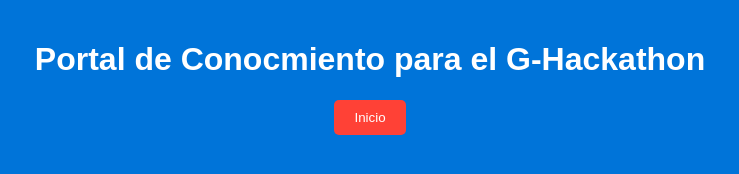
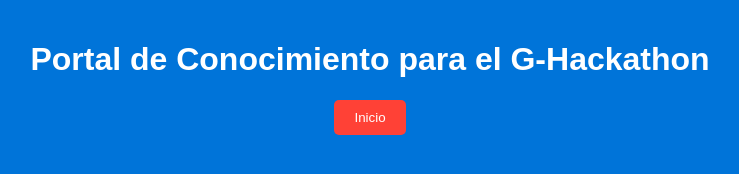
Before and after one commit to fidatoto/ghackathon, a plain HTML site: page PortalDeConocimiento.html in a window 1280 px wide. Shown: the whole page, without its empty margins (270-1009 px from the left). Drawn offline with Linux system fonts and the light colour scheme.

Commit message:
Hackathon de Genesys update

```diff
--- a/PortalDeConocimiento.html
+++ b/PortalDeConocimiento.html
@@ -55,7 +55,7 @@
 
     <div class="container">
         <!--<img src="ImgHackathon.jpeg" alt="Hackathon Image">-->
-        <h1>Portal de Conocmiento para el G-Hackathon</h1>
+        <h1>Portal de Conocimiento para el G-Hackathon</h1>
         <!--<p>Participa en nuestro emocionante evento de destreza en Genesys Cloud, Digital and AI.</p>-->
         <button onclick="location.href='index.html'">Inicio</button>
     </div>
```
